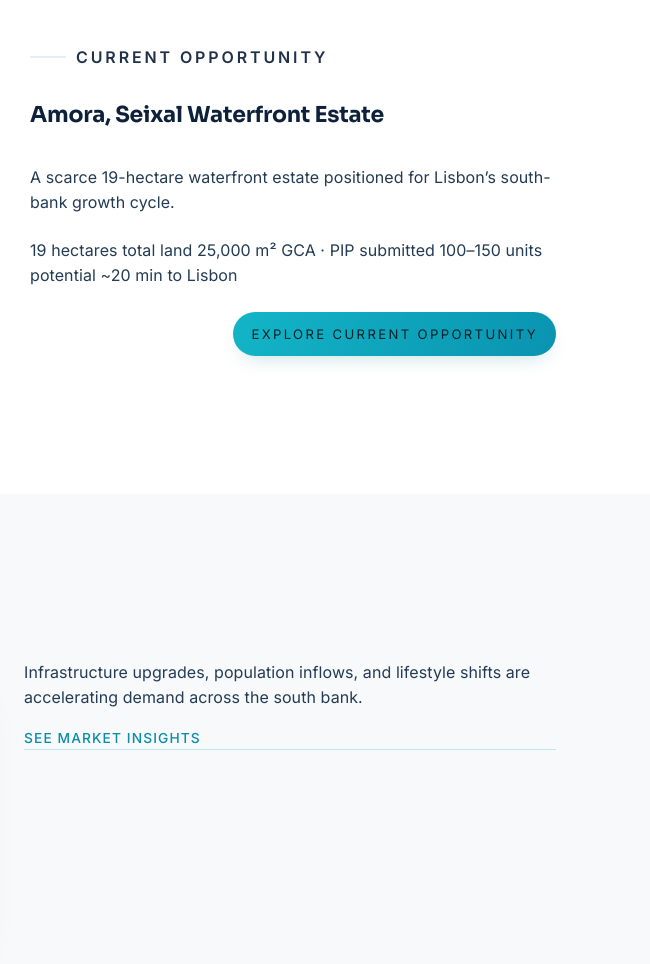
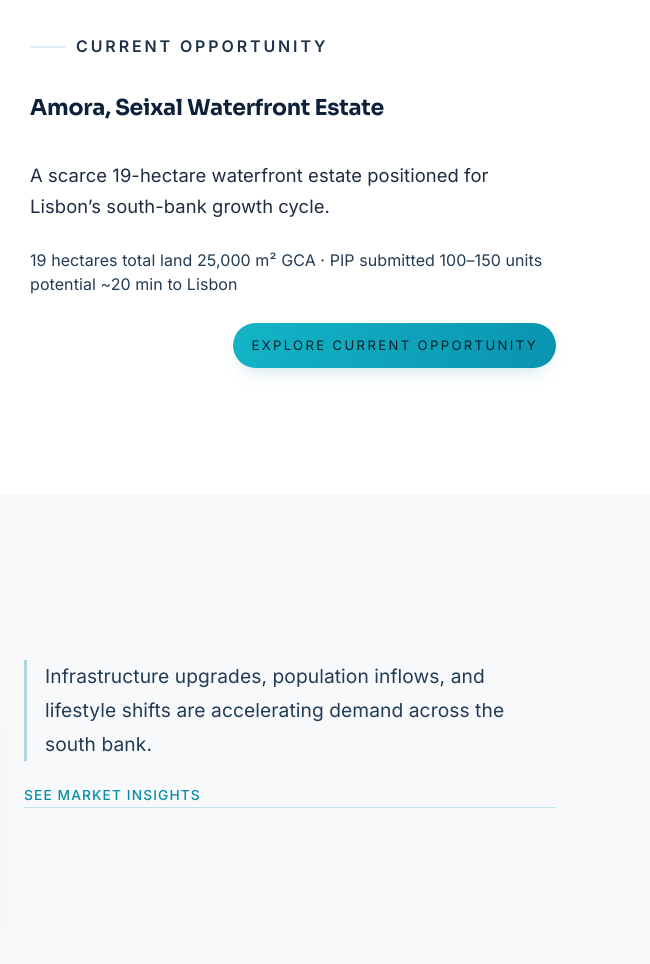
Before and after one commit to FabioX-G/amora-vida-site, an Eleventy site: page src/index.njk in a window 1280 px wide. Shown: the part 882-1846 px from the top of the page, 630-1280 px from the left. Built offline with nearby package versions, Linux system fonts and the light colour scheme; Eleventy itself is replaced by a stand-in of ours; files that its build step writes are made by us from their sources; a web font is replaced by a local one.

Commit message:
Some update

```diff
--- a/src/assets/css/index.css
+++ b/src/assets/css/index.css
@@ -209,10 +209,16 @@
 
 .home-opportunity__content {
   display: grid;
-  gap: clamp(16px, 3vw, 24px);
+  gap: clamp(18px, 3vw, 26px);
   color: #233b54;
   align-content: start;
   text-align: left;
+}
+
+.home-opportunity__content > p {
+  font-size: clamp(1.02rem, 2vw, 1.15rem);
+  line-height: 1.68;
+  color: #1f2d42;
 }
 
 .home-opportunity .eyebrow {
@@ -276,9 +282,19 @@
 
 .home-market__content {
   display: grid;
-  gap: clamp(14px, 2vw, 18px);
-  max-width: 60ch;
-  color: #233b54;
+  gap: clamp(18px, 2.6vw, 24px);
+  max-width: 56ch;
+  color: #17243a;
+}
+
+.home-market__content > p {
+  font-size: clamp(1.06rem, 2.2vw, 1.2rem);
+  line-height: 1.75;
+}
+
+.home-market__content > p:first-of-type {
+  border-left: 3px solid rgba(18, 137, 160, 0.32);
+  padding-left: clamp(14px, 1.6vw, 18px);
 }
 
 .home-approach {
```
